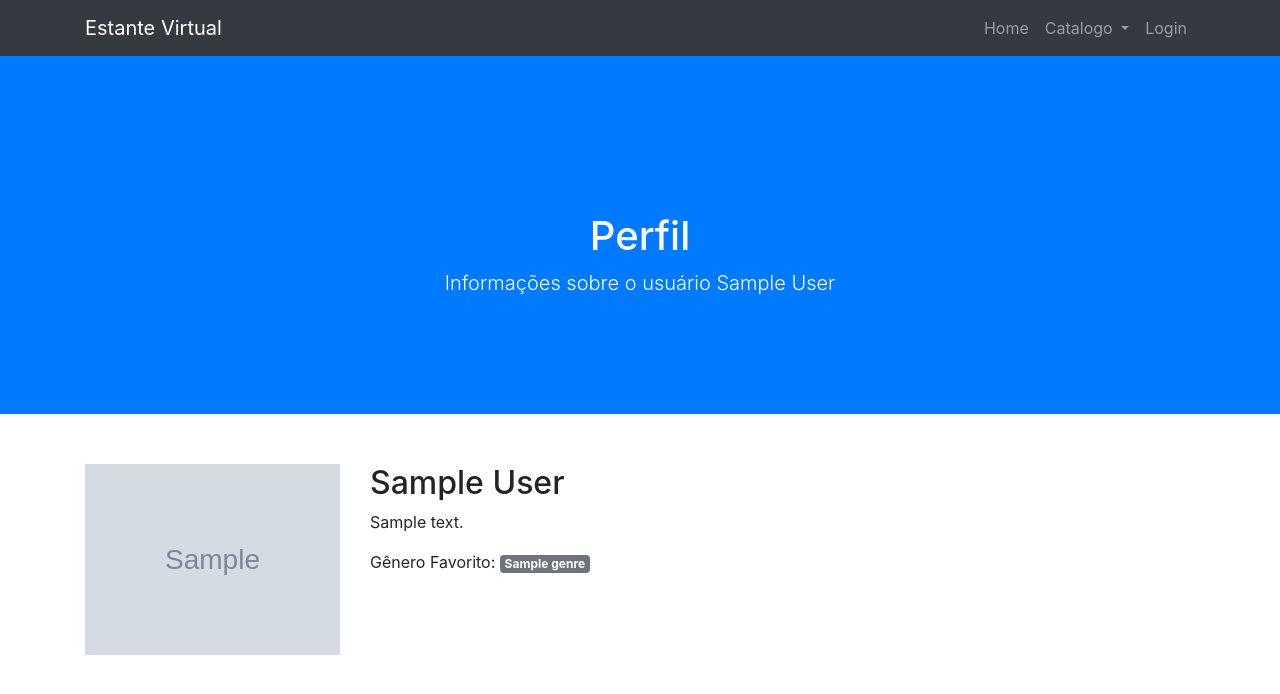
After one commit to CleysonPH/django-bookshelf, a Django app: a page that uses templates/base.html in a window 1280 px wide. The commit adds this page. Shown: the top 694 px of the page. Run offline with Django 3.2, Linux system fonts and the light colour scheme; tables that the repository leaves empty hold one stand-in row (values such as "Sample post"); grey boxes marked "Sample" are stand-in pictures; some libraries are stand-ins or nearby versions.

Commit message:
Create the page User Detail

```diff
--- /dev/null
+++ b/accounts/templates/accounts/user_detail.html
@@ -0,0 +1,24 @@
+{% extends 'base.html' %}
+{% load static %}
+
+{% block title %}
+    {{ page_title }}
+{% endblock title %}
+
+{% block content %}
+    <main class="container">
+        <div class="row">
+            <div class="col-md-3">
+                <img src="{{ user.profile.image.url }}" class="img-fluid" alt="">
+            </div>
+
+            <div class="col-md-9">
+                <h2>{{ user.get_full_name }}</h2>
+                <p class="text-justify">{{ user.profile.description }}</p>
+                <p>
+                    Gênero Favorito: <a href="{{ user.profile.favorite_genre.get_absolute_url }}" class="badge badge-secondary">{{ user.profile.favorite_genre.name }}</a>
+                </p>
+            </div>
+        </div>
+    </main>
+{% endblock content %}
--- a/accounts/urls.py
+++ b/accounts/urls.py
@@ -1,7 +1,7 @@
 from django.urls import path
 from django.contrib.auth.views import LogoutView
 
-from .views import LoginView, PasswordChangeDoneView, PasswordChangeView, RegisterView
+from .views import LoginView, PasswordChangeDoneView, PasswordChangeView, RegisterView, UserDetailView
 
 
 app_name = 'accounts'
@@ -11,5 +11,6 @@ urlpatterns = [
     path('registro', RegisterView.as_view(), name='register'),
     path('atualizar/senha', PasswordChangeView.as_view(), name='password-change'),
     path('atualizar/senha/concluido',
-         PasswordChangeDoneView.as_view(), name='password_change_done')
+         PasswordChangeDoneView.as_view(), name='password_change_done'),
+    path('<str:username>', UserDetailView.as_view(), name='user-detail')
 ]
--- a/accounts/views.py
+++ b/accounts/views.py
@@ -1,9 +1,11 @@
+from django.shortcuts import get_object_or_404
 from django.urls import reverse_lazy
 from django.contrib.auth.views import (
     LoginView as GenericLoginView,
     PasswordChangeView as GenericPasswordChangeView,
     PasswordChangeDoneView as GenericPasswordChangeDoneView,
 )
+from django.views.generic import DetailView
 from django.contrib.auth.models import User
 from django.views.generic import CreateView
 
@@ -54,3 +56,17 @@ class PasswordChangeDoneView(GenericPasswordChangeDoneView):
         context['page_title'] = 'Operação concluida'
         context['page_description'] = 'Sua senha foi alterada com sucesso'
         return context
+
+
+class UserDetailView(DetailView):
+    model = User
+    template_name = 'accounts/user_detail.html'
+
+    def get_context_data(self, **kwargs):
+        context = super(UserDetailView, self).get_context_data(**kwargs)
+        context['page_title'] = 'Perfil'
+        context['page_description'] = f'Informações sobre o usuário {context["user"].get_full_name() or context["user"].username}'
+        return context
+
+    def get_object(self):
+        return get_object_or_404(User, username=self.kwargs.get('username'))
--- a/catalog/templates/catalog/book_detail.html
+++ b/catalog/templates/catalog/book_detail.html
@@ -20,7 +20,7 @@
                 <h2>{{ book.title }}</h2>
                 <p class="text-justify">{{ book.summary }}</p>
                 <p>
-                    Gênero: {% for genre in book.genre.all %}<a href="{% url 'catalog:genre-detail' pk=genre.pk %}" class="badge badge-secondary">{{ genre.name }}</a>{% endfor %}
+                    Gênero: {% for genre in book.genre.all %}<a href="{{ genre.get_absolute_url }}" class="badge badge-secondary">{{ genre.name }}</a>{% endfor %}
                 </p>
                 <p>Autor: <a href="{% url 'catalog:author-detail' pk=book.author.pk %}">{{ book.author.name }}</a></p>
                 <p>ISBN: {{ book.isbn }}</p>
--- a/templates/base.html
+++ b/templates/base.html
@@ -32,10 +32,10 @@
                             <a class="dropdown-item" href="{% url 'catalog:genres-list' %}">Gêneros</a>
                         </div>
                     </li>
-                    {% if user.is_authenticated %}
+                    {% if request.user.is_authenticated %}
                         <li class="nav-item dropdown">
                             <a class="nav-link dropdown-toggle" href="#" id="account-dropdown-link" role="button" data-toggle="dropdown" aria-haspopup="true" aria-expanded="false">
-                                {{ user.get_full_name|default:user.username }}
+                                {{ request.user.get_full_name|default:request.user.username }}
                             </a>
                             <div class="dropdown-menu" aria-labelledby="account-dropdown-link">
                                 <a class="dropdown-item" href="{% url 'accounts:password-change' %}">Atualizar senha</a>
```
